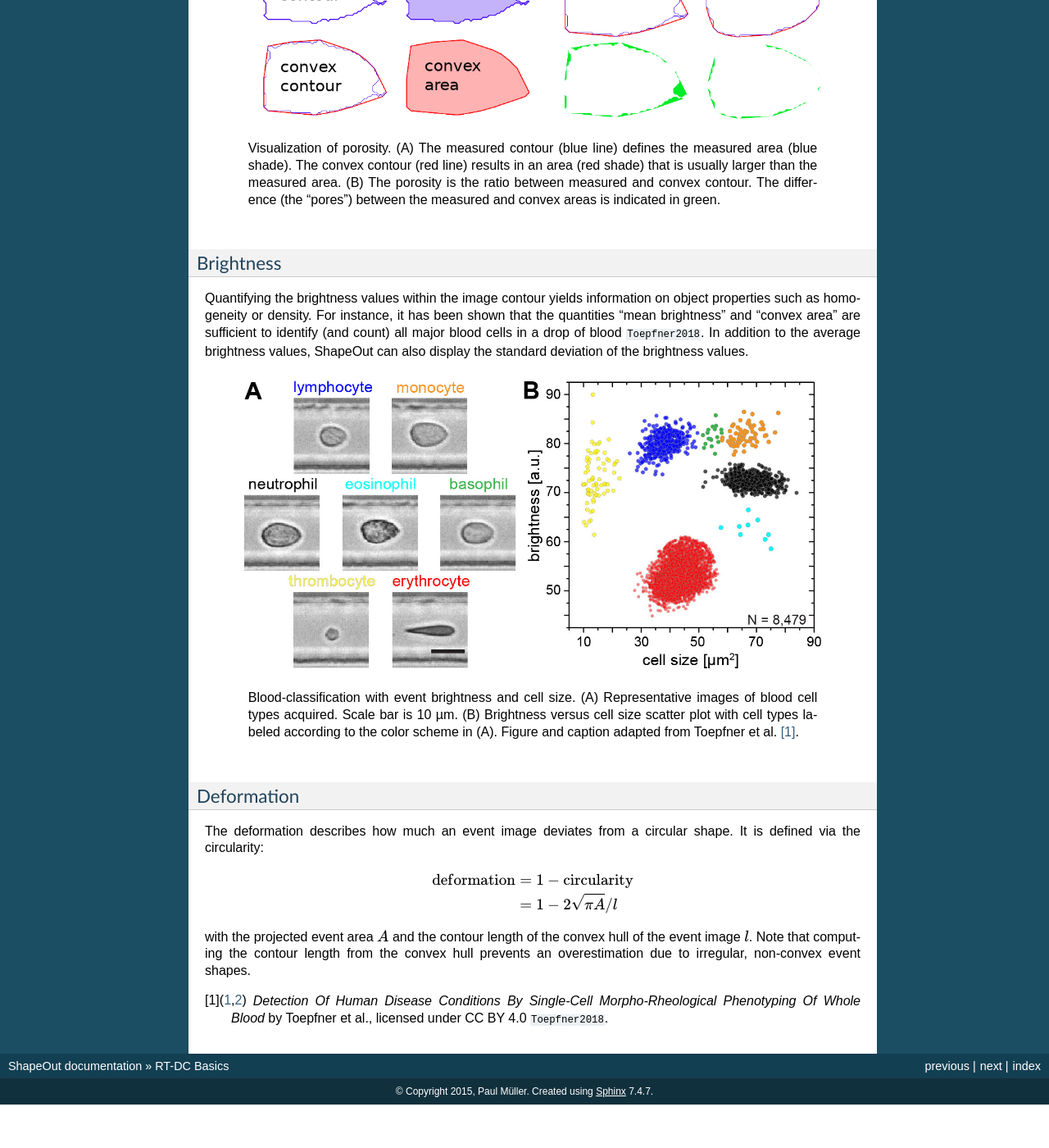
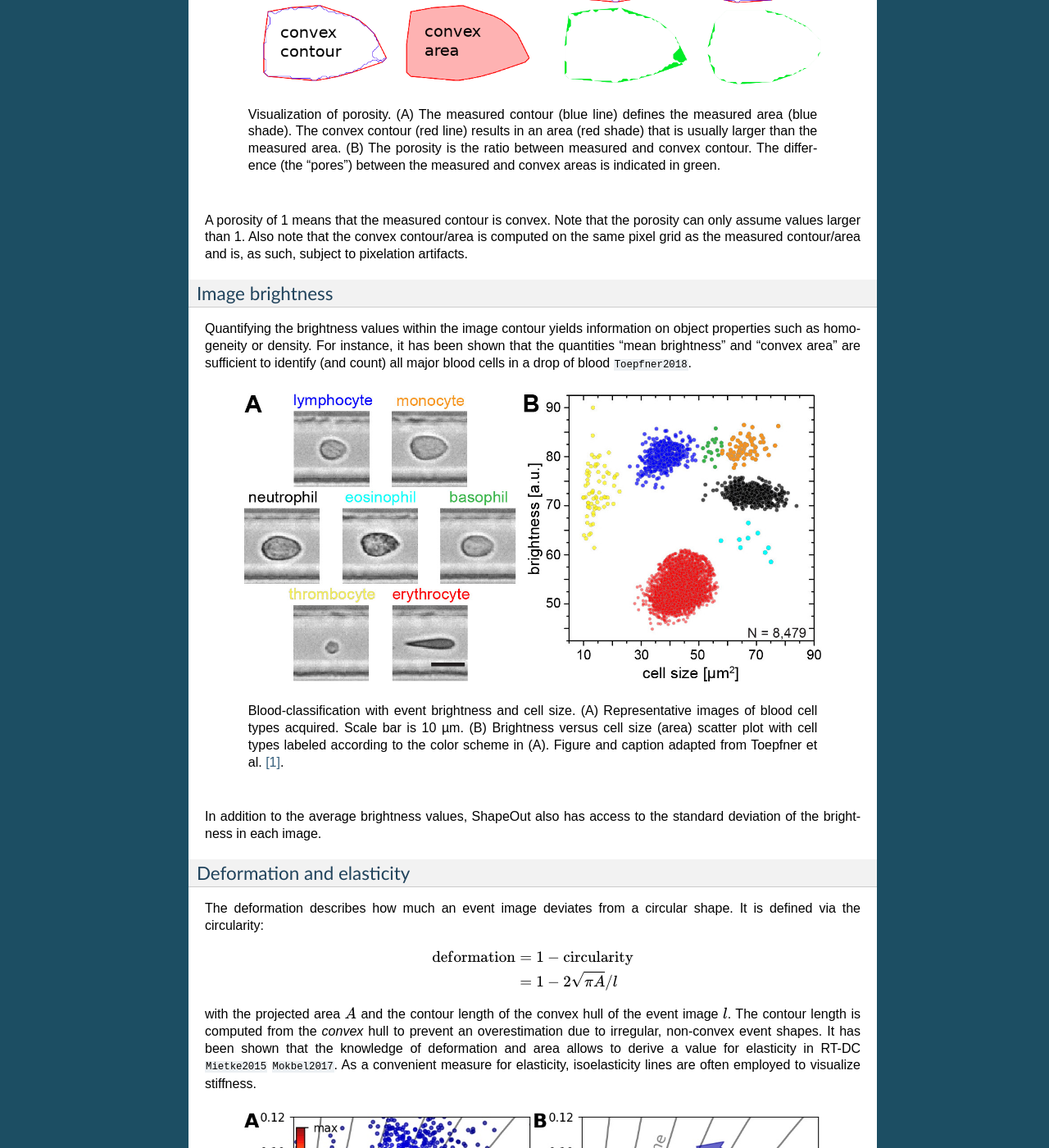
Before and after one commit to ZELLMECHANIK-DRESDEN/ShapeOut, a Sphinx documentation site: the page built from docs/sec_rtdc_basics.rst, in a window 1280 px wide and 1400 px high, scrolled down 1313 px. Shown: the whole window at 82% size. Built offline with Sphinx 7.4.7, drawn with Linux system fonts in a browser that asks for light colours; pages that are not in the unit, such as notebooks, are missing from menus; the version number could not be read and is left out; cross-references to code outside the pages are shown as plain code; before the commit the page ends 2660 px from its top, so only the background shows below that; some of the changed text lies outside the part shown.

Commit message:
docs: add deform section

```diff
--- /dev/null
+++ b/docs/figures/deform.py
@@ -0,0 +1,73 @@
+import dclab
+import matplotlib.pylab as plt
+
+
+# dataset
+ds = dclab.new_dataset("deform/M1_data.tdms")
+# kernel density estimate
+kde = ds.get_kde_scatter(xax="area_um", yax="deform")
+# isoelasticity lines
+isodef = dclab.isoelastics.get_default()
+iso = isodef.get_with_rtdcbase(method="numerical",
+                               col1="area_um",
+                               col2="deform",
+                               dataset=ds)
+
+fig = plt.figure(figsize=(7, 3))
+
+# simple scatter plot
+ax1 = plt.subplot(121)
+sc = ax1.scatter(ds["area_um"], ds["deform"], c=kde,
+                 marker=".", cmap="jet", alpha=.7)
+
+cax = fig.add_axes([.09, .41, .015, .53])
+cax.set_ylabel("density")
+cbar = plt.colorbar(sc, cax=cax, ticks=[kde.min(), kde.max()])
+cbar.set_ticklabels(["min", "max"])
+
+# isoelasticity lines only
+ax2 = plt.subplot(122)
+ax2.text(55, .105,
+         "isoelasticity line",
+         fontsize=13,
+         color="gray",
+         rotation=67)
+# arrows
+bbox_props1 = dict(boxstyle="larrow", fc="#0200A4",
+                   ec="#0200A4", alpha=.6, lw=1)
+ax2.text(210, .08, "      softer     ", ha="center", va="center", rotation=-35,
+         size=15,
+         color="w",
+         bbox=bbox_props1)
+bbox_props2 = dict(boxstyle="rarrow", fc="#A40400",
+                   ec="#A40400", alpha=.6, lw=1)
+ax2.text(175, .05, "     stiffer     ", ha="center", va="center", rotation=-35,
+         size=15,
+         color="w",
+         bbox=bbox_props2)
+
+
+# plot adjustments
+for ax in [ax1, ax2]:
+    # isoelasticity lines
+    for ss in iso:
+        ax.plot(ss[:, 0], ss[:, 1], color="gray", zorder=0)
+    # axes labels
+    ax.set_xlabel(dclab.dfn.feature_name2label["area_um"])
+    ax.set_ylabel(dclab.dfn.feature_name2label["deform"])
+    # axes limits
+    ax.set_xlim(25, 280)
+    ax.set_ylim(0.0, 0.12)
+
+fig.text(0, 1, "A",
+         fontsize=17,
+         fontweight="bold",
+         va="top", ha="left")
+fig.text(0.5, 1, "B",
+         fontsize=17,
+         fontweight="bold",
+         va="top", ha="left")
+
+
+plt.tight_layout(pad=0)
+plt.savefig("deform.jpg", dpi=150)
--- a/docs/sec_qg_youngs_modulus.rst
+++ b/docs/sec_qg_youngs_modulus.rst
@@ -1,3 +1,6 @@
+.. _sec_qg_youngs_modulus:
+
+
 ===============
 Young's Modulus
 ===============
--- a/docs/sec_rtdc_basics.rst
+++ b/docs/sec_rtdc_basics.rst
@@ -48,10 +48,8 @@
 contour ("Convex area [px]" and "Area [µm²]"). The convex contour is the
 `convex hull <https://en.wikipedia.org/wiki/Convex_hull>`__ of the measured
 contour and enables a quantification of porosity (convex to measured area ratio).
-A porosity of 1 means that the measured contour is convex. Note that the
-porosity can only assume values larger than 1. Also note that the convex
-contour/area is computed on the same pixel grid as the measured contour/area
-and is, as such, subject to pixelation artifacts.
+The porosity is often used for filtering, e.g. to remove high-porosity dirt
+particles in a preprocessing step.
 
   .. figure:: figures/area.png
 
@@ -62,27 +60,35 @@
      difference (the "pores") between the measured and convex areas is
      indicated in green.
 
+A porosity of 1 means that the measured contour is convex.
+Note that the porosity can only assume values larger than 1. Also note that the
+convex contour/area is computed on the same pixel grid as the measured contour/area
+and is, as such, subject to pixelation artifacts.
 
-Brightness
-----------
+
+Image brightness
+----------------
 Quantifying the brightness values within the image contour yields
 information on object properties such as homogeneity or density.
 For instance, it has been shown that the quantities "mean brightness" and
 "convex area" are sufficient to identify (and count) all major blood cells
-in a drop of blood :cite:`Toepfner2018`. In addition to the average
-brightness values, ShapeOut can also display the standard deviation of the
-brightness values.
+in a drop of blood :cite:`Toepfner2018`.
 
   .. figure:: figures/brightness.jpg
 
     Blood-classification with event brightness and cell size.
     (A) Representative images of blood cell types acquired. Scale bar is 10 µm.
-    (B) Brightness versus cell size scatter plot with cell types labeled
+    (B) Brightness versus cell size (area) scatter plot with cell types labeled
     according to the color scheme in (A).
     Figure and caption adapted from Toepfner et al. [1]_.
 
-Deformation
------------
+In addition to the average
+brightness values, ShapeOut also has access to the standard deviation of the
+brightness in each image.
+
+
+Deformation and elasticity
+--------------------------
 The deformation describes how much an event image deviates from a
 circular shape. It is defined via the circularity:
 
@@ -91,9 +97,23 @@
     \text{deformation} &= 1 - \text{circularity} \\
                        &= 1 - 2 \sqrt{\pi A} / l
 
-with the projected event area :math:`A` and the contour length of the convex hull
-of the event image :math:`l`. Note that computing the contour length from the convex
-hull prevents an overestimation due to irregular, non-convex event shapes.
+with the projected area :math:`A` and the contour length of the convex hull
+of the event image :math:`l`. The contour length is computed from the *convex*
+hull to prevent an overestimation due to irregular, non-convex event shapes.
+It has been shown that the knowledge of deformation and area allows to
+derive a value for elasticity in RT-DC :cite:`Mietke2015` :cite:`Mokbel2017`.
+As a convenient measure for elasticity, isoelasticity lines are often
+employed to visualize stiffness.
+
+  .. figure:: figures/deform.jpg
+
+    (A) Typical deformation versus cell size scatter plot. The color scale
+    indicates event density.
+    (B) Isoelasticity lines derived from numerical simulations indicate
+    trends in stiffness.
+
+Note that it is also possible to directly
+:ref:`access the Young's modulus in ShapeOut <sec_qg_youngs_modulus>`.
 
 
 
```
Also changed, not shown: docs/figures/deform.jpg (added).
